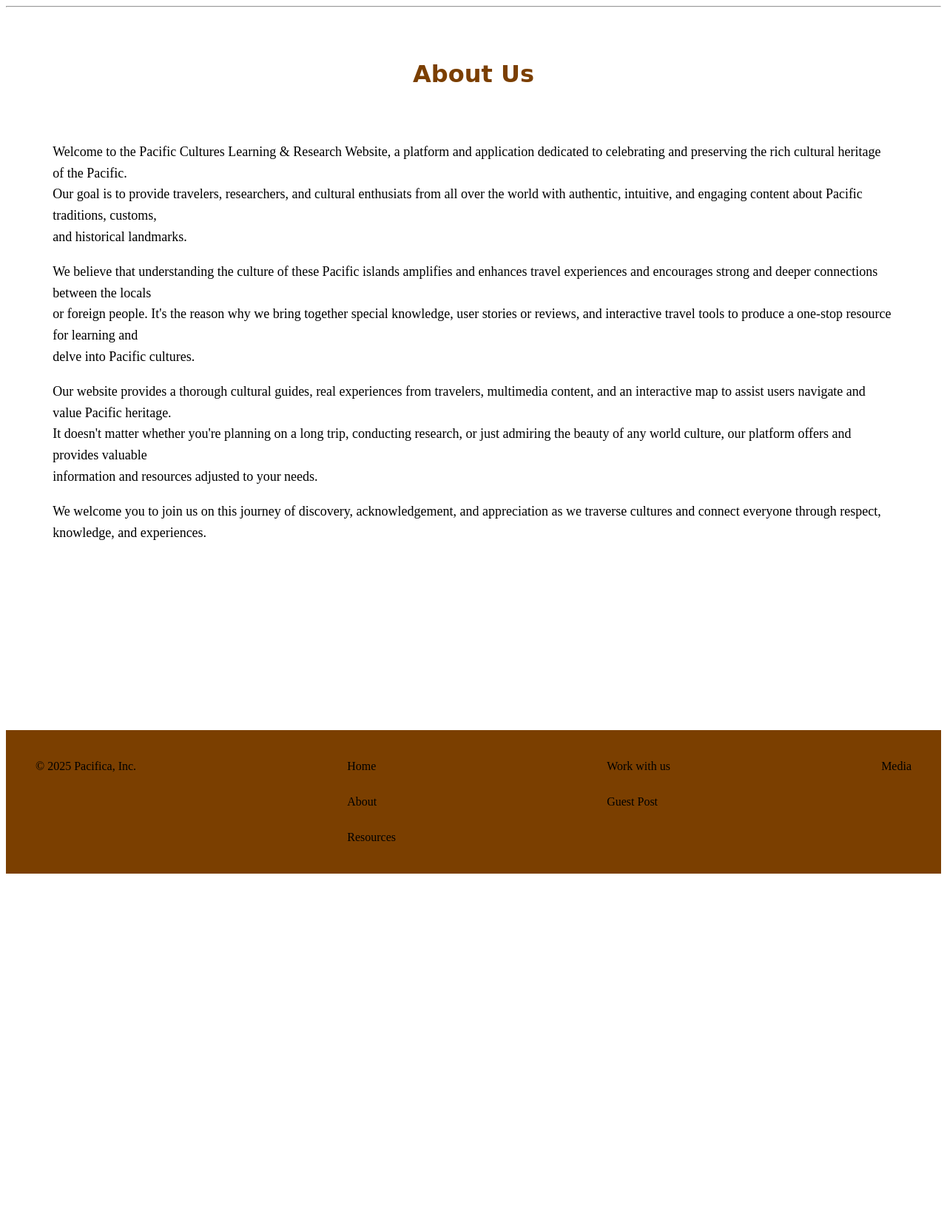
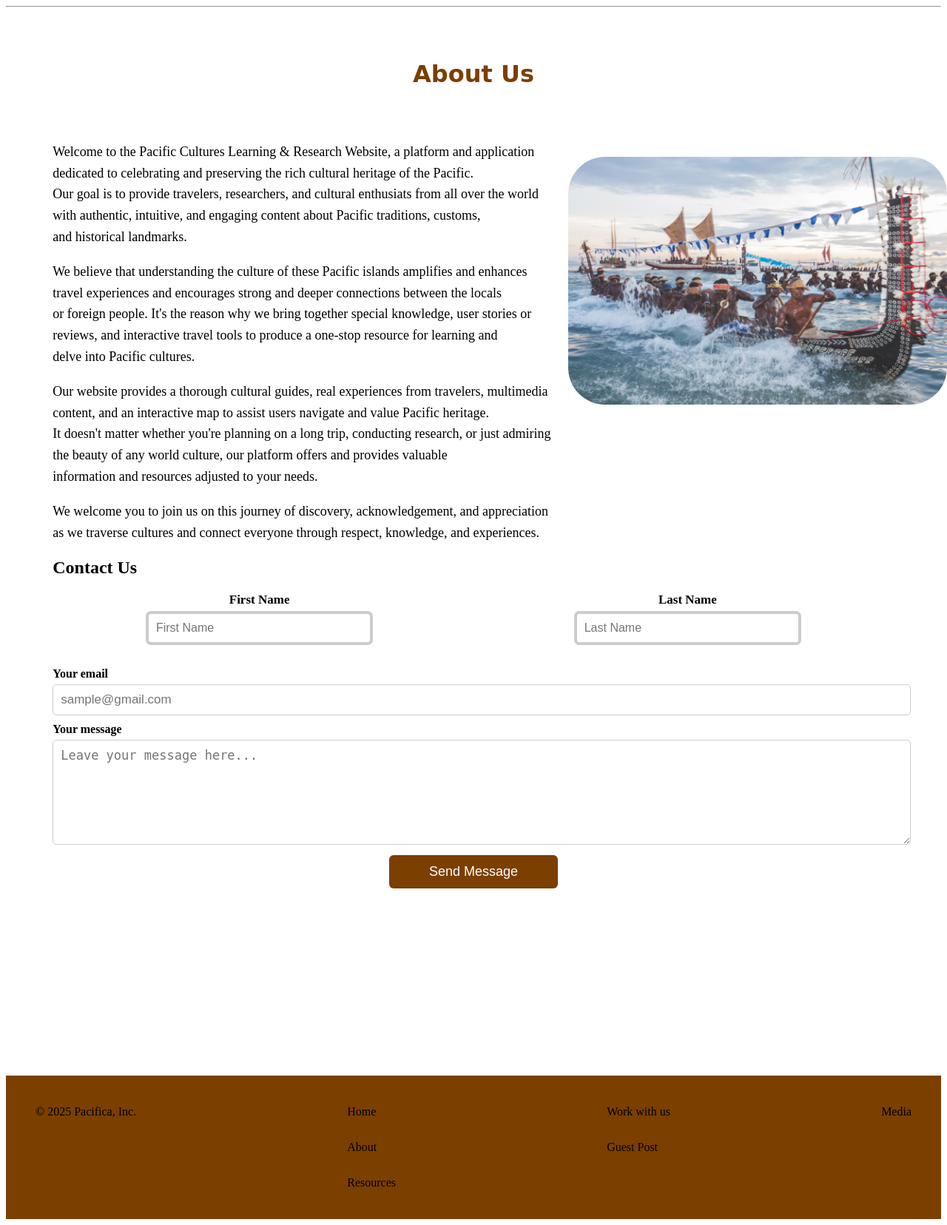
Before and after one commit to jedi24garcia/Pacifica_Project, a Django app: page /about/ in a window 1280 px wide. Shown: the part 188-1844 px from the top of the page at 74% size. Before the commit the page ends 1369 px from the top, so only its background shows below. Run offline with Django 5.2, Linux system fonts and the light colour scheme.

Commit message:
modified about page such as adding about image and added form

```diff
--- a/static/css/base.css
+++ b/static/css/base.css
@@ -334,9 +334,59 @@
   justify-content: space-between;
 }
 
+.about-info-container {
+  flex: 1;
+  max-width: 60%;
+}
+
 .about-info-container p {
   font-size: 18px;
   line-height: 1.6;
+}
+
+.about-image {
+  position: absolute;
+  top: 400px;
+  height: auto;
+  right: 0;
+  max-width: 40%;
+}
+
+.about-image img {
+  width: 100%;
+  height: auto;
+  object-fit: cover;
+  border-radius: 50px;
+  max-height: 500px;
+}
+
+.message-container {
+  display: flex;
+  flex-wrap: wrap;
+  margin-bottom: 20px;
+  gap: 20px;
+}
+
+.about-message-container {
+  min-width: 45%;
+  flex: 1;
+}
+
+.about-message-container label {
+  font-weight: 600;
+  font-size: 16px;
+  margin-bottom: 5px;
+  display: block;
+}
+
+.about-message-container input,
+.about-message-container textarea {
+  padding: 10px;
+  width: 100%;
+  font-size: 17px;
+  border: 1px solid #ccc;
+  border-radius: 5px;
+  margin-bottom: 10px;
 }
 
 /* Resources */
--- a/travel/templates/aboutpage.html
+++ b/travel/templates/aboutpage.html
@@ -30,5 +30,65 @@
             through respect, knowledge, and experiences.
         </p>
     </div>
+    <div class="about-image">
+        <img src="{% static 'sample.jpg' %}" />
+    </div>
+    <div>
+        <h2>Contact Us</h2>
+    </div>
+    <form action="#" method="POST">
+        {% csrf_token %}
+
+        <div class="message-container">
+            <div class="about-message-container">
+                <label for="name">First Name</label>
+                <input
+                    type="text"
+                    id="name"
+                    name="name"
+                    placeholder="First Name"
+                    required
+                />
+            </div>
+            <div class="about-message-container">
+                <label for="last_name">Last Name</label>
+                <input
+                    type="text"
+                    id="last_name"
+                    name="lastname"
+                    placeholder="Last Name"
+                    required
+                />
+            </div>
+        </div>
+        <div>
+            <div class="about-message-container">
+                <label for="email">Your email</label>
+                <input
+                    type="email"
+                    id="email"
+                    name="email"
+                    placeholder="sample@gmail.com"
+                    required
+                />
+            </div>
+        </div>
+        <div>
+            <div class="about-message-container">
+                <label for="message">Your message</label>
+                <textarea
+                    type="text"
+                    id="message"
+                    name="message"
+                    rows="6"
+                    placeholder="Leave your message here..."
+                    required
+                ></textarea>
+            </div>
+        </div>
+
+        <button type="submit" class="submit-button">Send Message</button>
+    </form>
+
 </div>
 {% endblock %}
```
